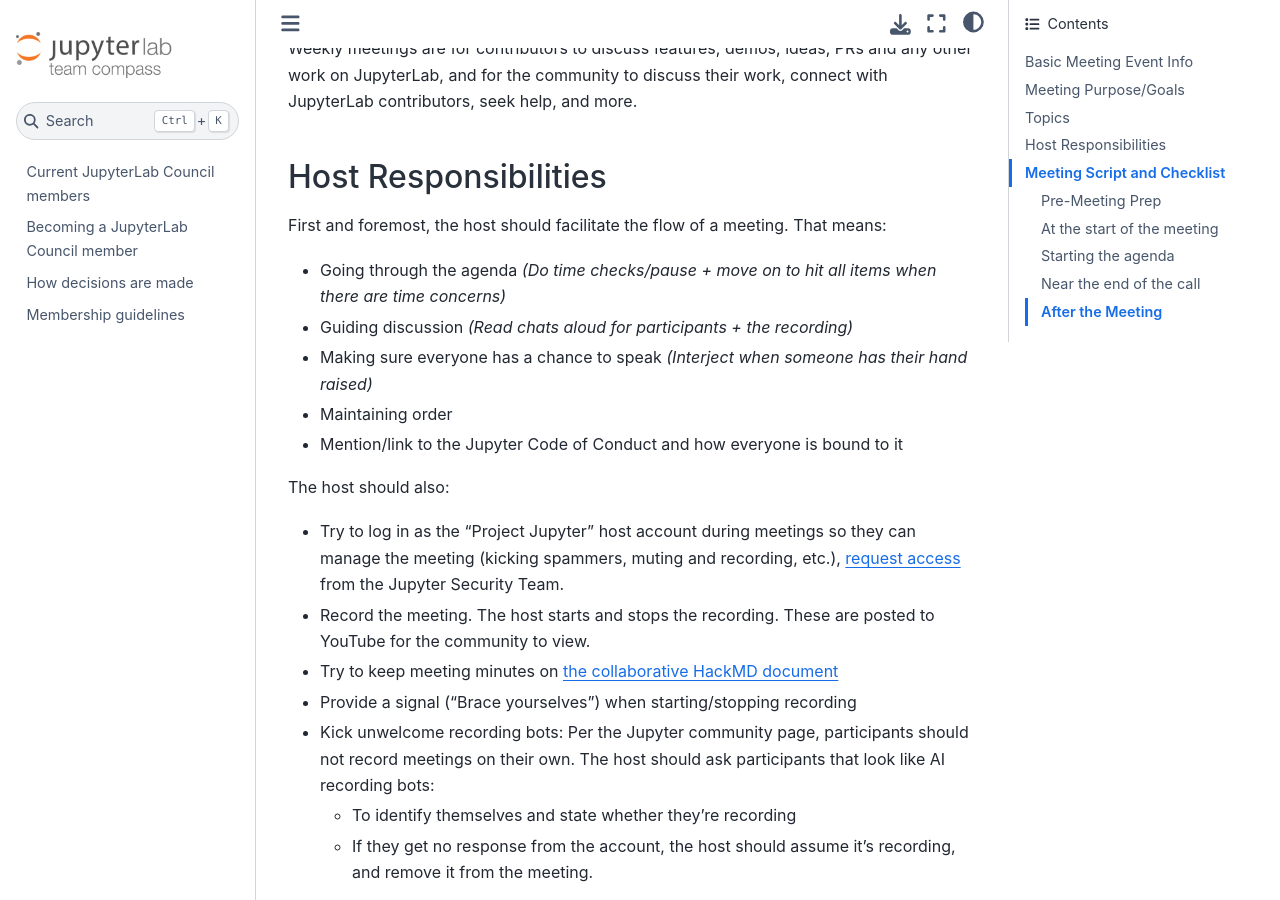
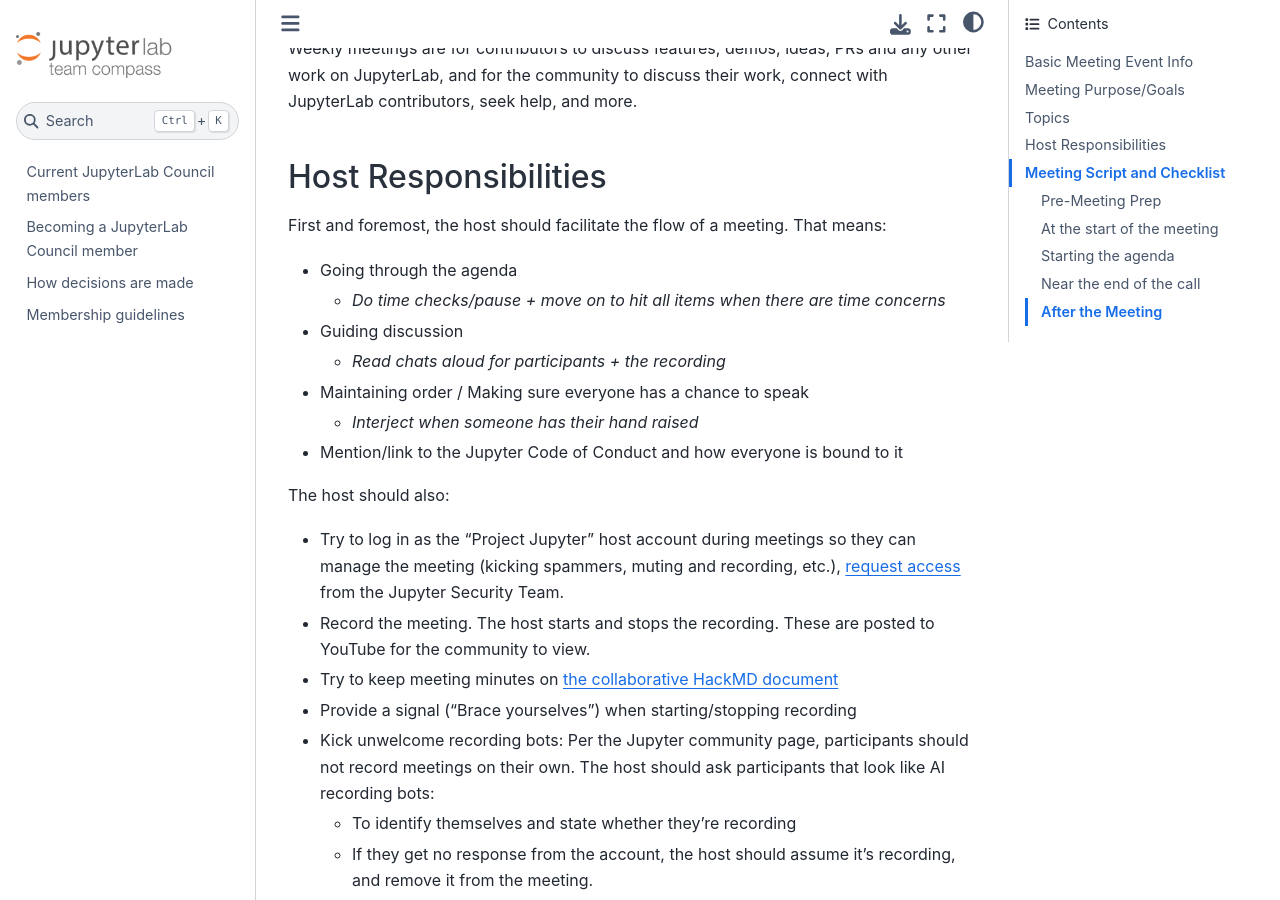
Before and after one commit to jupyterlab/frontends-team-compass, a Sphinx documentation site: the page built from docs/host_guide.md, in a window 1280 px wide and 900 px high, scrolled down 896 px. Built offline with Sphinx 7.4.7 and the Sphinx Book theme 1.1.4, drawn with Linux system fonts in a browser that asks for light colours.

Commit message:
List format.

```diff
--- a/docs/host_guide.md
+++ b/docs/host_guide.md
@@ -37,10 +37,12 @@
 
 First and foremost, the host should facilitate the flow of a meeting. That means:
 
-- Going through the agenda *(Do time checks/pause + move on to hit all items when there are time concerns)*
-- Guiding discussion *(Read chats aloud for participants + the recording)*
-- Making sure everyone has a chance to speak *(Interject when someone has their hand raised)*
-- Maintaining order
+- Going through the agenda
+  - *Do time checks/pause + move on to hit all items when there are time concerns*
+- Guiding discussion
+  - *Read chats aloud for participants + the recording*
+- Maintaining order / Making sure everyone has a chance to speak
+  - *Interject when someone has their hand raised*
 - Mention/link to the Jupyter Code of Conduct and how everyone is bound to it
 
 The host should also:
```
